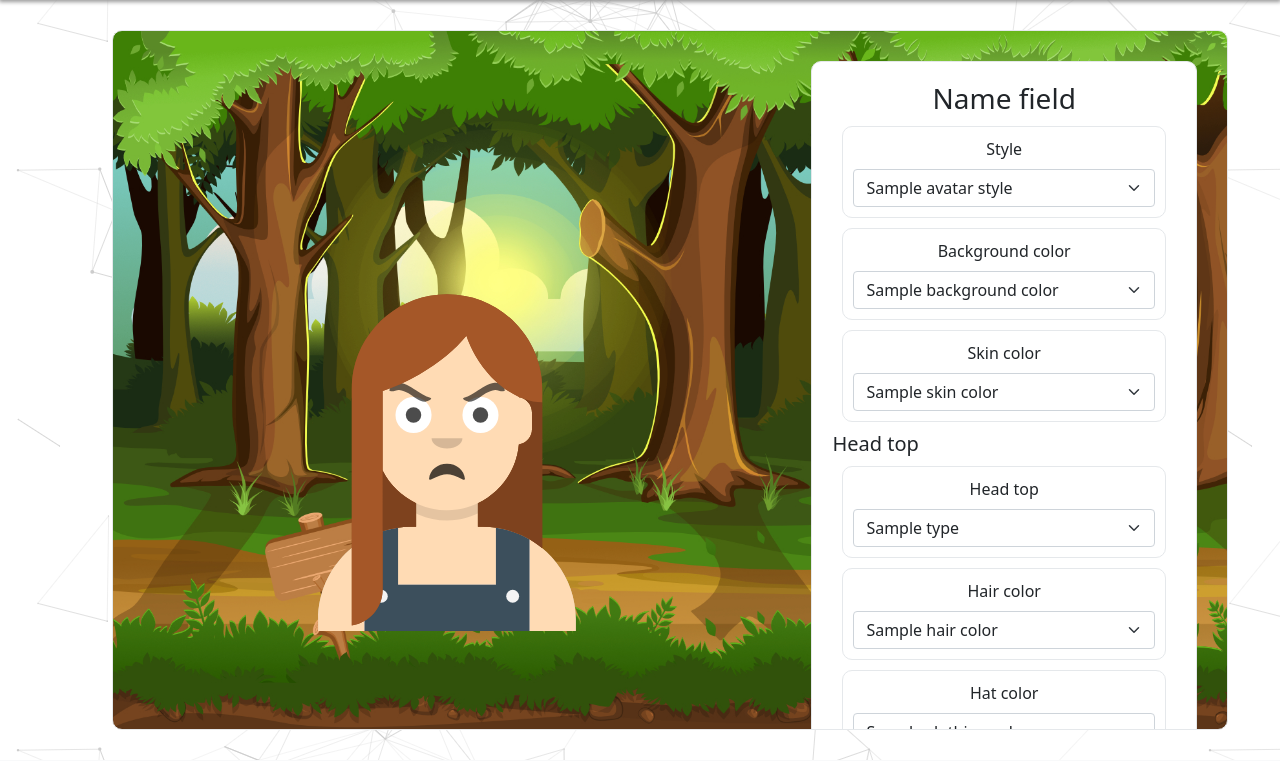
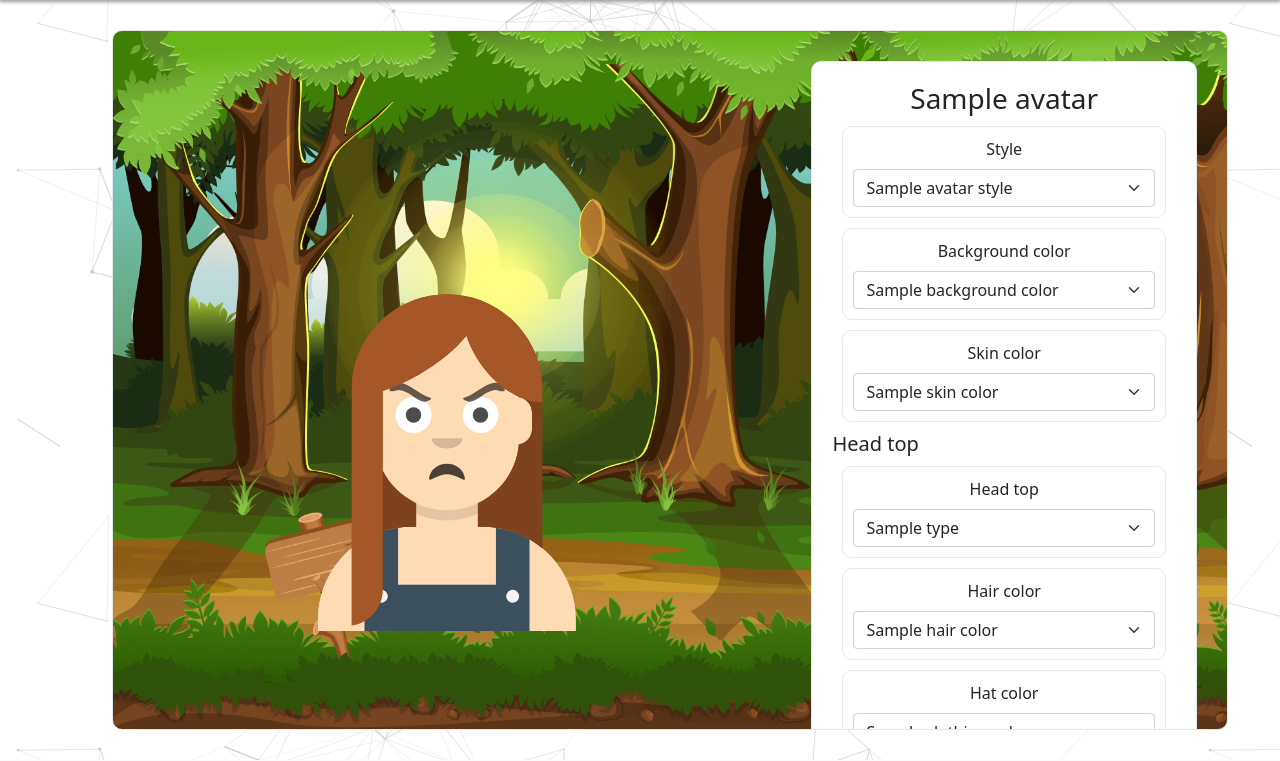
Before and after one commit to MSBivens/dnft_character_builder, a Flask app: template prototype/flask_app/templates/customize.html in a window 1280 px wide. Shown: the part 76-837 px from the top of the page. Run offline with Flask 2, Linux system fonts and the light colour scheme; the template is opened without the code that fills it: most values are stand-ins (such as "Sample title", 1, 10 or a date in 2020).

Commit message:
minor fix

```diff
--- a/prototype/flask_app/controllers/controller.py
+++ b/prototype/flask_app/controllers/controller.py
@@ -56,8 +56,6 @@ def GETcustomize():
     haircolors = HairColor,
     styles = AvatarStyle,
     skincolors = SkinColor,
-    hattypes = HatType,
-    hairtypes = HairType,
     toptypes = toptypes,
     facial_hair_types = FacialHairType,
     mouthtypes = MouthType,
@@ -95,6 +93,7 @@ def GETcustomizerandom():
 
 @app.route('/customize/update', methods=['POST'])
 def POSTcustomize():
+    my_avatar.title = request.form.get("title")
     my_avatar.top = request.form.get("top_type")
     my_avatar.hair_color = request.form.get("hair_color")
     my_avatar.style = request.form.get("style")
--- a/prototype/flask_app/templates/customize.html
+++ b/prototype/flask_app/templates/customize.html
@@ -37,7 +37,7 @@
                 <div class="template-selector-parent">
                     <form action="/customize/update" method="post" >
                         <div class="template-selector">
-                            <h3>Name field</h3>
+                            <h3>{{avatar.title}}</h3>
                             <div>
                                 <label for="style" class="form-label">Style</label>
                                 <select class="form-select" id="style" name="style" onchange="this.form.submit()">
@@ -87,18 +87,6 @@
                                     {% endfor %}
                                 </select>
                             </div>
-                            <!-- <div>
-                                <label for="hair_type" class="form-label">Head top</label>
-                                <select class="form-select" id="hair_type" name="hair_type" onchange="this.form.submit()">
-                                    {% for HairType in hairtypes %}
-                                        {% if HairType.value == avatar.top %}
-                                        <option value="{{HairType}}" selected>{{HairType.name}}</option>
-                                        {% else %}
-                                        <option value="{{HairType}}">{{HairType.name}}</option>
-                                        {% endif %}
-                                    {% endfor %}
-                                </select>
-                            </div> -->
                             <div>
                                 <label for="hair_color" class="form-label">Hair color</label>
                                 <select class="form-select" id="hair_color" name="hair_color" onchange="this.form.submit()">
@@ -113,7 +101,7 @@
                             </div>
                             <div>
                                 <label for="hat_color" class="form-label">Hat color</label>
-                                <select class="form-select" id="hat_color" name="hat_color">
+                                <select class="form-select" id="hat_color" name="hat_color" onchange="this.form.submit()">
                                     {% for ClothingColor in clothingcolors %}
                                         {% if ClothingColor.value == avatar.hat_color %}
                                         <option value="{{ClothingColor}}" selected>{{ClothingColor.name}}</option>
@@ -233,6 +221,13 @@
                                     {% endfor %}
                                 </select>
                             </div>
+                            <div class="input-group mb-3">
+                                <div class="input-group-prepend">
+                                    <span class="input-group-text" id="inputGroup-sizing-sm">Name Your Avatar</span>
+                                </div>
+                                <input type="text" name="title" id="title" class="form-control" value="{{avatar.title}}"
+                                aria-label="Small" aria-describedby="inputGroup-sizing-sm">
+                            </div>
                             <!-- <div class="form-group">
                                 <p>Description</p>
                                 <textarea class="form-control" id="description" rows="2"></textarea>
```
